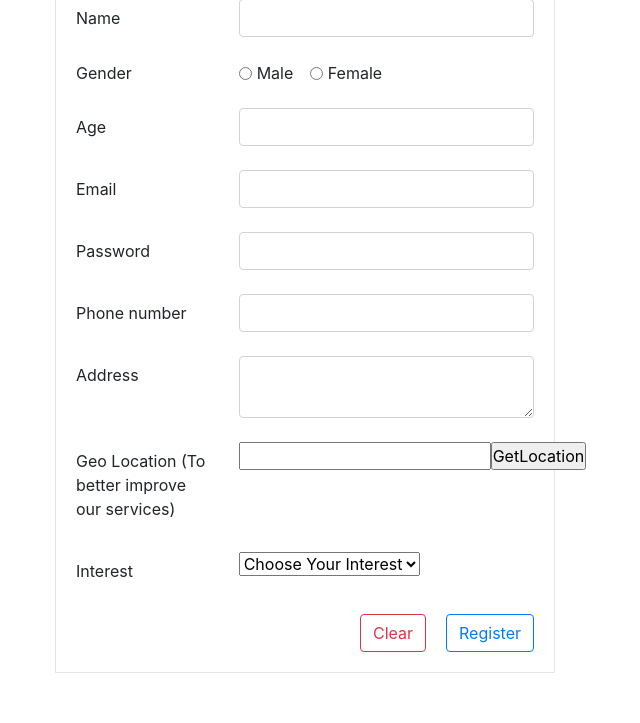
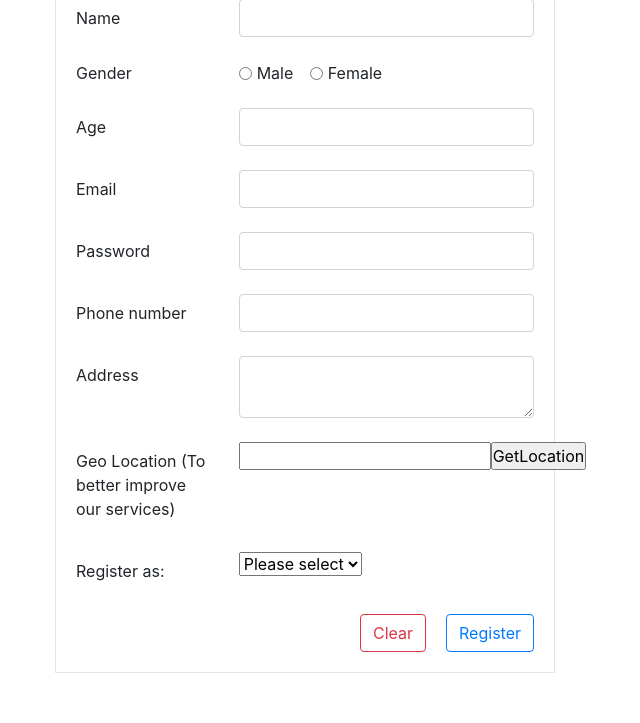
Before and after one commit to schrodinger41/merrymeals, a Laravel app: page /register in a window 1280 px wide. Shown: the part 118-841 px from the top of the page, without its empty margins (335-975 px from the left). Run offline with Laravel 12, Linux system fonts and the light colour scheme; style sheets or scripts are compiled from the project's sources; some libraries are stand-ins or nearby versions.

Commit message:
register changes

```diff
--- a/resources/views/auth/register.blade.php
+++ b/resources/views/auth/register.blade.php
@@ -184,11 +184,11 @@
                   </div>
 
                   <div class="row mb-4">
-                        <label for="role" class="col-sm-4 col-form-label">Interest</label>
+                        <label for="role" class="col-sm-4 col-form-label">Register as: </label>
                         <div class="col-sm-8">
                         <select class="form-select form-select-lg" name="role" required>
-                            <option value="">Choose Your Interest</option>
-                            <option value="member">Get Meal</option>
+                            <option value="">Please select</option>
+                            <option value="member">Member</option>
                             <option value="partner">Partner</option>
                             <option value="volunteer">Volunteer</option>
                             {{-- <option value="donor">Donor</option> --}}
```
